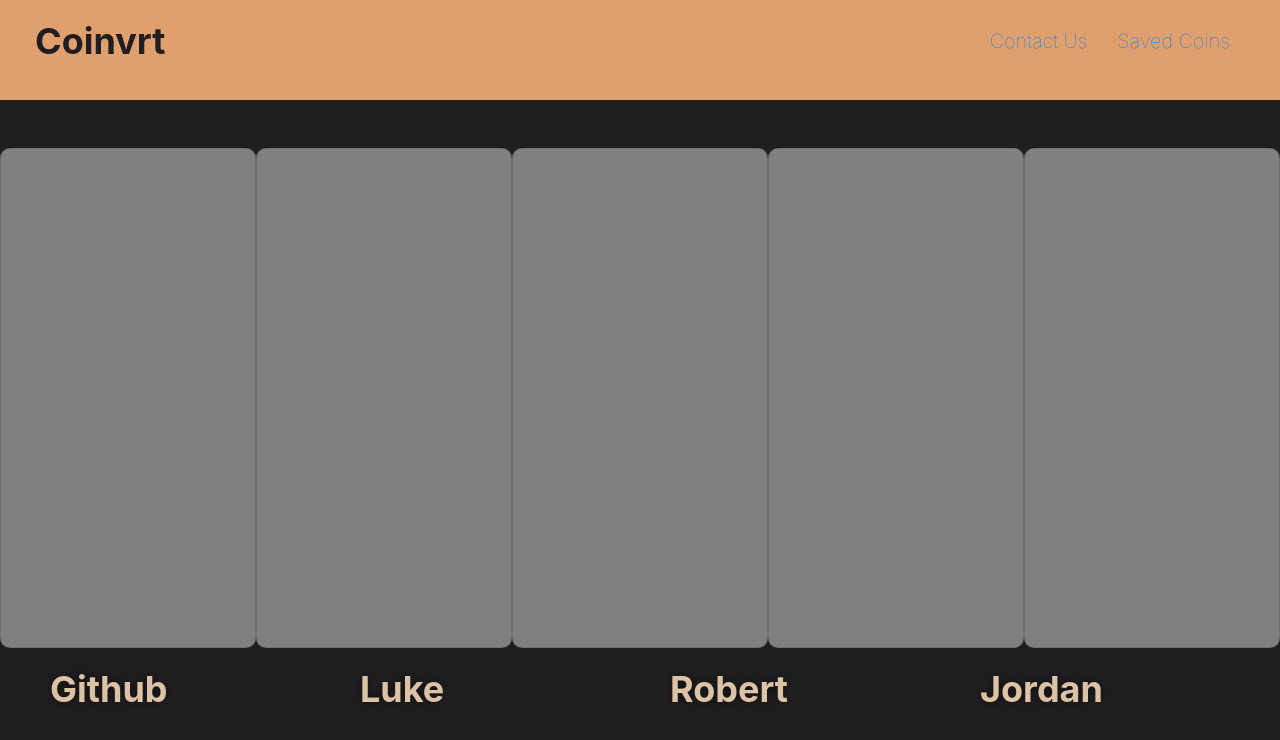
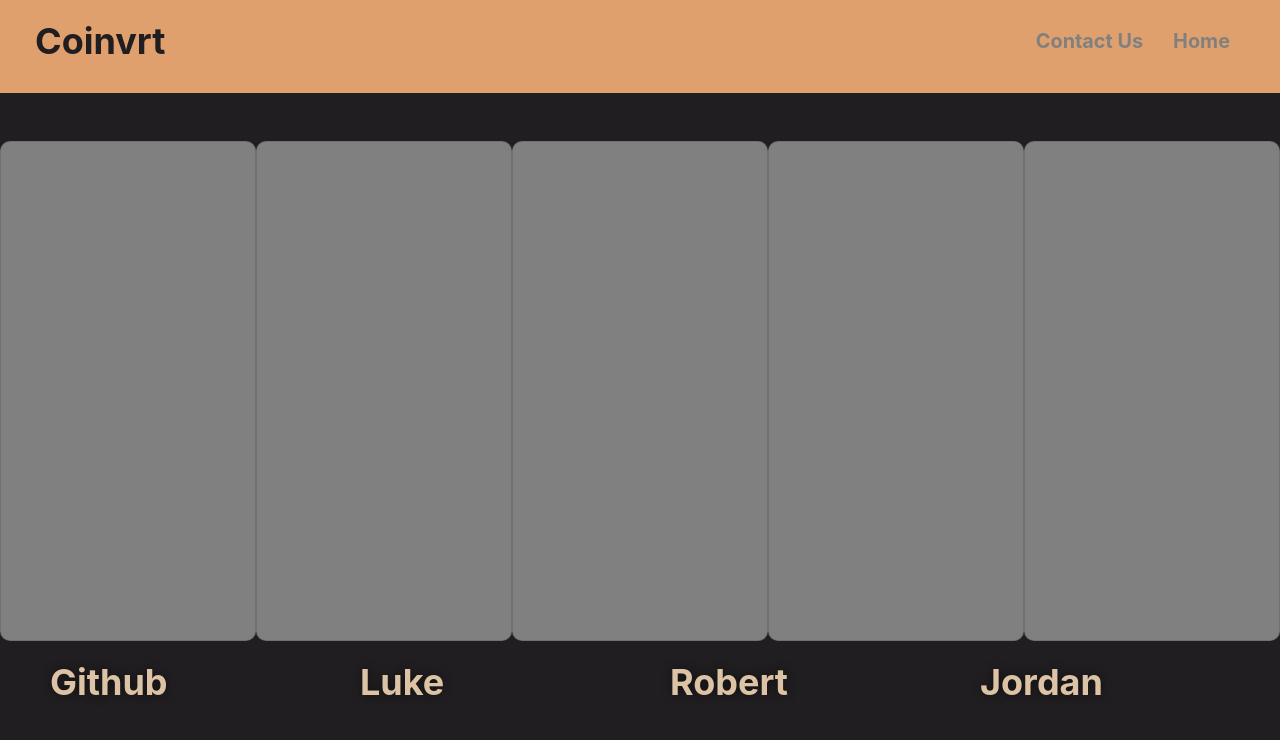
Before and after one commit to LukeMcHenry311/coinvrt, a plain HTML site: page favorites.html in a window 1280 px wide. Drawn offline with nearby package versions, Linux system fonts and the light colour scheme.

Commit message:
header edits

```diff
--- a/assets/css/style.css
+++ b/assets/css/style.css
@@ -25,7 +25,6 @@ header {
 }
 
 header h1 {
-    font-weight: bold;
     margin: 0;
     font-size: 36px;
     color: var(--secondary-color);
@@ -49,9 +48,10 @@ header nav ul {
 
 header nav ul li a {
     padding: 10px 15px;
-    font-weight: lighter;
     font-size: 1.55vw;
+    color: grey;
 }
+
 header nav ul li a:hover {
     background: var(--secondary-color);
     color: var(--tertiary-color);
@@ -65,6 +65,14 @@ header nav ul li a:hover {
 
  /*  START FOR MAIN CONTENT OF INDEX PAGE */
 
+ .nav{
+    color: grey;
+    font-weight: bold;
+ }
+
+ .title{
+     font-weight: bolder;
+ }
 
 .main-container {
     display: flex;
--- a/favorites.html
+++ b/favorites.html
@@ -10,14 +10,14 @@
     </head>
     <body>
         <header class="mb-5">
-            <h1>Coinvrt</h1>
-            <nav>
+            <h1 class="title">Coinvrt</h1>
+            <nav class="nav">
                 <ul>
                     <li>
                         <a href="#contact">Contact Us</a>
                     </li>
                     <li>
-                        <a href="#saved-coin">Saved Coins</a>
+                        <a href="./index.html">Home</a>
                     </li>
                 </ul>
             </nav>
```
Also changed, not shown: index.html (+2 -2 lines).
